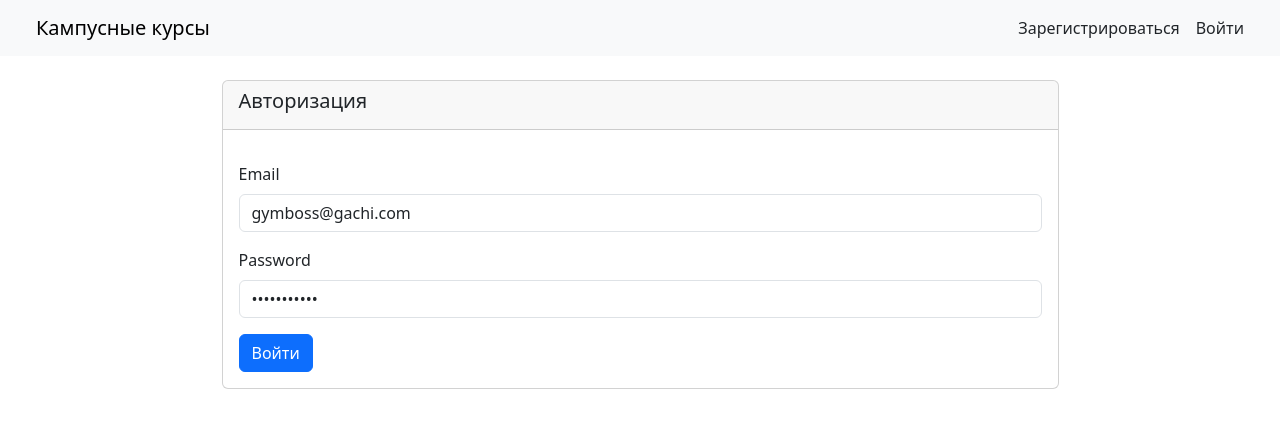
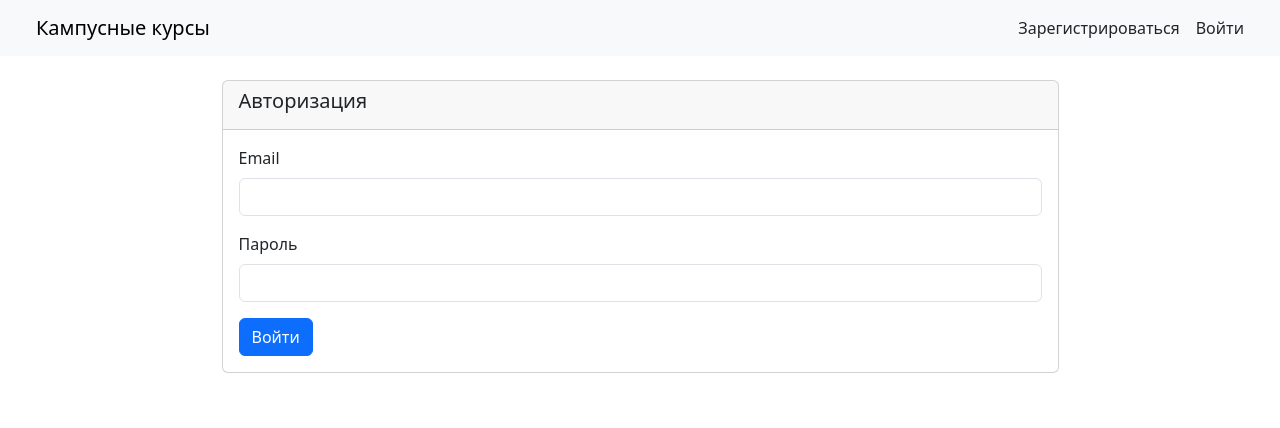
Before and after one commit to Microseversk/Courses, a React (Create React App) app in the folder campus_courses/: page /login in a window 1280 px wide. Shown: the top 428 px of the page. Built offline with nearby package versions, Linux system fonts and the light colour scheme.

Commit message:
Make login validation

```diff
--- a/campus_courses/package.json
+++ b/campus_courses/package.json
@@ -15,6 +15,7 @@
     "react": "^18.2.0",
     "react-bootstrap": "^2.10.1",
     "react-dom": "^18.2.0",
+    "react-hook-form": "^7.51.0",
     "react-loader-spinner": "^6.1.6",
     "react-loading": "^2.0.3",
     "react-quill": "^2.0.0",
--- a/campus_courses/src/components/pages/loginPage/LoginPage.tsx
+++ b/campus_courses/src/components/pages/loginPage/LoginPage.tsx
@@ -1,10 +1,9 @@
-import { FormEvent, useEffect } from 'react'
+import { useEffect } from 'react'
 import { Button, Card, Container, Form } from 'react-bootstrap'
+import { SubmitHandler, useForm } from 'react-hook-form'
 import { useNavigate } from 'react-router-dom'
-import { useInput } from '../../../hooks/useInput'
+import { RegularsHelper } from '../../../helpers/RegularsHelper'
 import { useLoginUserMutation } from '../../../store/api/accountApi'
-import { Loader } from '../../layouts/loader/Loader'
-import { CustomInput } from '../registrationPage/CustomInput'
 
 export interface IUserLogin {
 	email: string
@@ -12,10 +11,6 @@ export interface IUserLogin {
 }
 
 export default function LoginPage() {
-	const { data: loginData, handleOnChange } = useInput<IUserLogin>({
-		email: 'gymboss@gachi.com',
-		password: 'B0yNextD00r',
-	})
 	const [loginUser, { isLoading, error, data: response }] =
 		useLoginUserMutation()
 	const navigate = useNavigate()
@@ -27,13 +22,17 @@ export default function LoginPage() {
 		}
 	}, [response])
 
-	const handleSubmit = (e: FormEvent<HTMLFormElement>) => {
-		e.preventDefault()
-		loginUser(loginData)
-	}
+	const {
+		register,
+		reset,
+		handleSubmit,
+		formState: { errors },
+	} = useForm<IUserLogin>({
+		mode: 'onChange',
+	})
 
-	if (isLoading) {
-		return <Loader />
+	const onSubmit: SubmitHandler<IUserLogin> = data => {
+		loginUser(data)
 	}
 
 	return (
@@ -43,21 +42,24 @@ export default function LoginPage() {
 					<Card.Title>Авторизация</Card.Title>
 				</Card.Header>
 				<Card.Body>
-					<Form onSubmit={handleSubmit}>
-						<CustomInput
-							label={'Email'}
-							type={'email'}
-							value={loginData.email}
-							onChange={value => handleOnChange('email', value)}
+					<Form onSubmit={handleSubmit(onSubmit)}>
+						<Form.Label>Email</Form.Label>
+						<Form.Control
+							{...register('email', {
+								required: true,
+								pattern: RegularsHelper.EmailPattern,
+							})}
 						/>
-						<CustomInput
-							label={'Password'}
-							type={'password'}
-							value={loginData.password}
-							onChange={value => handleOnChange('password', value)}
+						{errors.email && (
+							<div className='text-danger'>Некорректный email</div>
+						)}
+						<Form.Label className='mt-3'>Пароль</Form.Label>
+						<Form.Control
+							{...register('password', { required: true })}
+							type='password'
 						/>
 						{error && (
-							<div className={'mt-1 text-danger'}>Неверные учетные данные</div>
+							<div className='text-danger'>Неверный email или пароль</div>
 						)}
 						<Button type={'submit'} className={'mt-3'}>
 							Войти
--- /dev/null
+++ b/campus_courses/src/helpers/RegularsHelper.ts
@@ -0,0 +1,4 @@
+export const RegularsHelper = {
+	EmailPattern:
+		/(?:[a-z0-9!#$%&'*+/=?^_`{|}~-]+(?:\.[a-z0-9!#$%&'*+/=?^_`{|}~-]+)*|"(?:[\x01-\x08\x0b\x0c\x0e-\x1f\x21\x23-\x5b\x5d-\x7f]|\\[\x01-\x09\x0b\x0c\x0e-\x7f])*")@(?:(?:[a-z0-9](?:[a-z0-9-]*[a-z0-9])?\.)+[a-z0-9](?:[a-z0-9-]*[a-z0-9])?|\[(?:(?:(2(5[0-5]|[0-4][0-9])|1[0-9][0-9]|[1-9]?[0-9]))\.){3}(?:(2(5[0-5]|[0-4][0-9])|1[0-9][0-9]|[1-9]?[0-9])|[a-z0-9-]*[a-z0-9]:(?:[\x01-\x08\x0b\x0c\x0e-\x1f\x21-\x5a\x53-\x7f]|\\[\x01-\x09\x0b\x0c\x0e-\x7f])+)\])/,
+}
```
